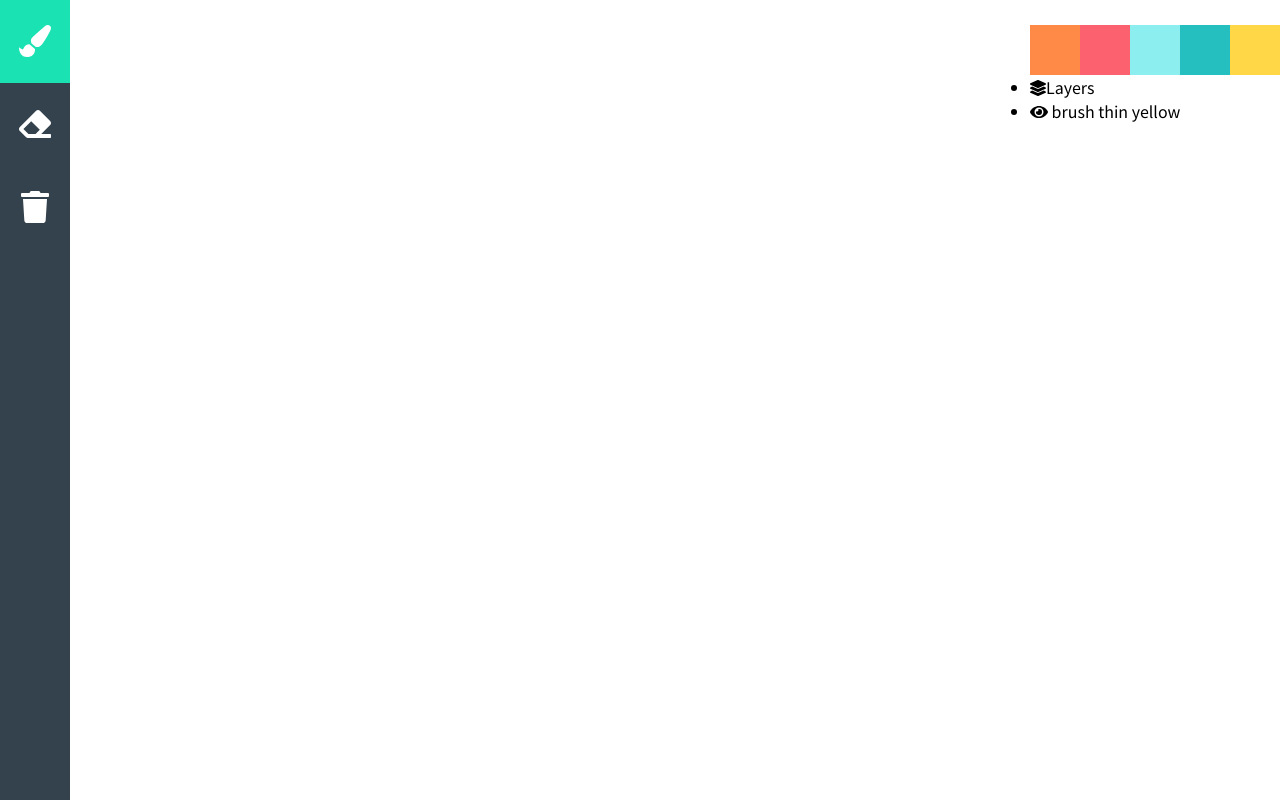
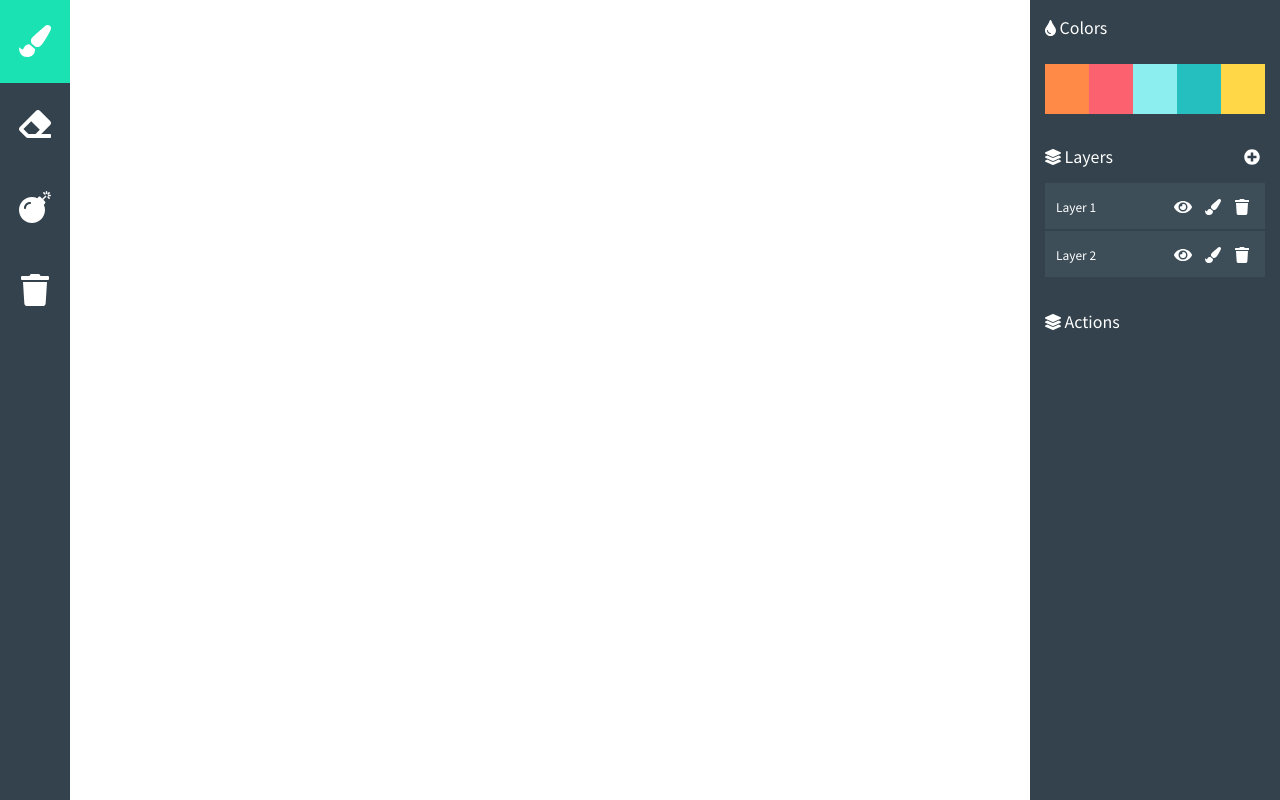
Before and after one commit to kraskasystems/paintify, a website built with webpack: page src/static/index.html in a window 1280 px wide. Built offline with nearby package versions, Linux system fonts and the light colour scheme.

Commit message:
added layer system html

```diff
--- a/src/static/index.html
+++ b/src/static/index.html
@@ -11,28 +11,57 @@
   <body>
     <div id="app">
       <div id="toolBar">
-        <div class="tool-icon" id="toolBrush">
+        <div class="tool-icon active" id="toolBrush">
           <i class="fas fa-paint-brush fa-2x"></i>
         </div>
         <div class="tool-icon" id="toolEraser">
           <i class="fas fa-eraser fa-2x"></i>
+        </div>
+        <div class="tool-icon" id="toolBomb">
+          <i class="fas fa-bomb fa-2x"></i>
         </div>
         <div class="tool-icon" id="toolReset">
           <i class="fas fa-trash fa-2x"></i>
         </div>
       </div>
       <div id="stage"></div>
-      <div id="layerPanel">
-        <div id="colorPalette"></div>
-        <div>
-          <ul>
-            <li id="layerHeader">
-              <i class="fas fa-layer-group fa-1x"></i>Layers
-            </li>
-            <li class="icon">
-              <i class="fas fa-eye fa-1x"></i> brush thin yellow
-            </li>
-          </ul>
+      <div id="sideBar">
+        <div id="colorPanel" class="panel">
+          <div class="panel-title">
+            <i class="fas fa-tint fa-1x"></i> Colors
+          </div>
+          <div id="colorPalette"></div>
+        </div>
+        <div id="layerPanel" class="panel">
+          <div class="panel-title">
+            <i class="fas fa-layer-group fa-1x"></i> Layers
+            <div class="panel-action">
+              <i class="fas fa-plus-circle fa-1x layer-action"></i>
+            </div>
+          </div>
+          <div id="layers">
+            <div class="layer-item" id="1">
+              <span class="layer-title">Layer 1</span>
+              <span class="layer-actions">
+                <i class="fas fa-eye fa-1x layer-action"></i>
+                <i class="fas fa-paint-brush fa-1x layer-action"></i>
+                <i class="fas fa-trash fa-1x layer-action"></i>
+              </span>
+            </div>
+            <div class="layer-item" id="2">
+              <span class="layer-title">Layer 2</span>
+              <span class="layer-actions">
+                <i class="fas fa-eye fa-1x layer-action"></i>
+                <i class="fas fa-paint-brush fa-1x layer-action"></i>
+                <i class="fas fa-trash fa-1x layer-action"></i>
+              </span>
+            </div>
+          </div>
+        </div>
+        <div id="actionPanel" class="panel">
+          <div class="panel-title">
+            <i class="fas fa-layer-group fa-1x"></i> Actions
+          </div>
         </div>
       </div>
     </div>
```
